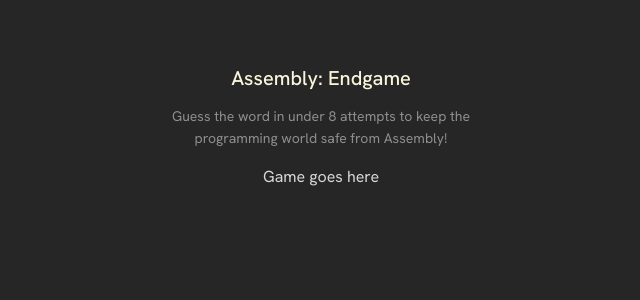
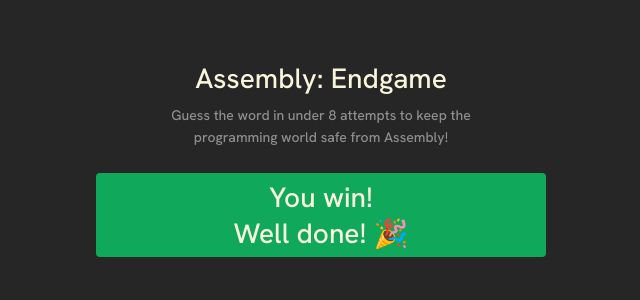
Before and after one commit to 1819367/assembly-end-game, a React (Vite) app: page / in a window 1280 px wide. Shown: the top 300 px of the page, without its empty margins (319-959 px from the left). Built offline with nearby package versions, Linux system fonts and the light colour scheme.

Commit message:
Add game status section

```diff
--- a/src/App.jsx
+++ b/src/App.jsx
@@ -7,8 +7,9 @@ export default function App() {
   return (
       <main>
         <Header />
-        <section className='section-status'>
-          <p>Game goes here</p>
+        <section className='section-game-status'>
+          <h2>You win!</h2>
+          <p>Well done! 🎉</p>
         </section>
       </main>
   )
--- a/src/index.css
+++ b/src/index.css
@@ -19,10 +19,17 @@ main {
 
 /* Typography */
 
+h1,
+h2,
+p {
+  margin: 0;
+  font-size: 1.25rem;
+  color: #f9f4da;
+  font-weight: 500;
+}
+
 .header-title {
-  color: #f9f4da;
-  font-size: 1.25rem;
-  font-weight: 500;
+  margin-block: .5rem; /*adds margin top and bottom*/
 }
 
 .subtitle {
@@ -32,3 +39,25 @@ main {
   max-width: 350px;
   margin: 0 auto;
 }
+
+.section-game-status {
+  background:#10A95B;
+  padding: 6px 6PX;
+  border-radius: 4px;
+  width: auto;
+  max-width: 100%;
+  margin-block: 1.5rem;
+}
+
+@media (min-width: 600px) {
+  h1,
+  h2,
+  p {
+  font-size: 1.75rem;
+}
+
+  .section-game-status {
+    min-width: 450px;
+    margin: 1.5rem auto;
+  }
+}
```
